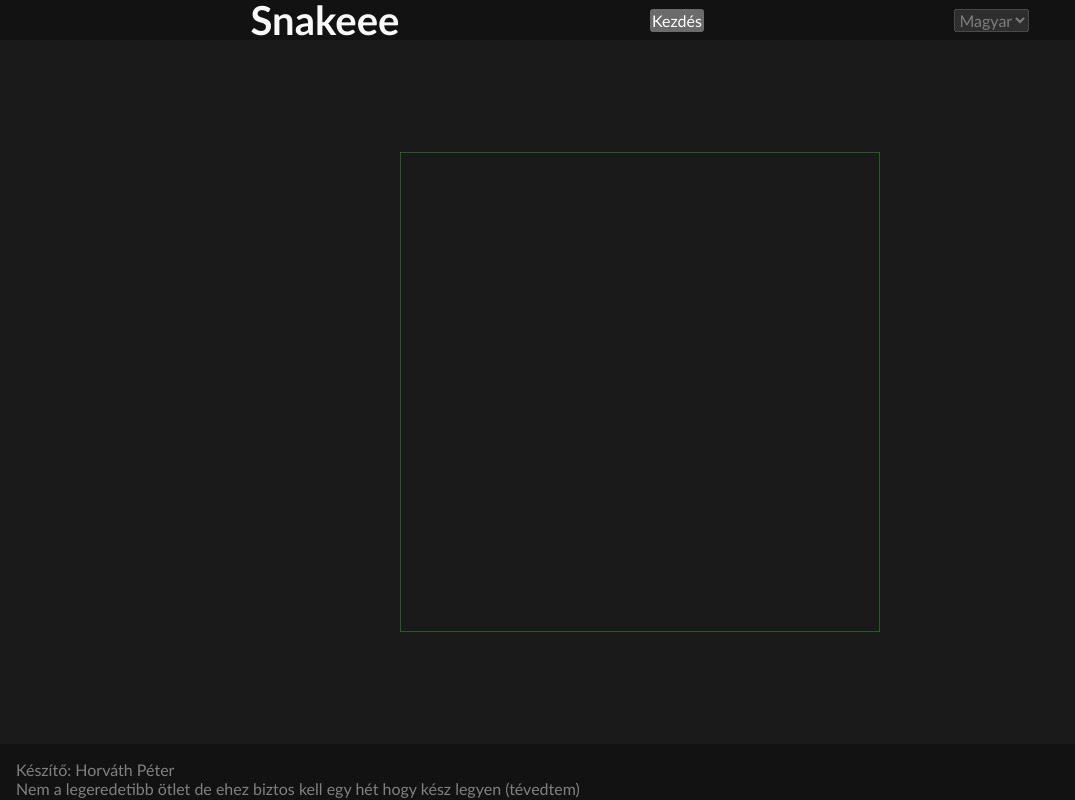
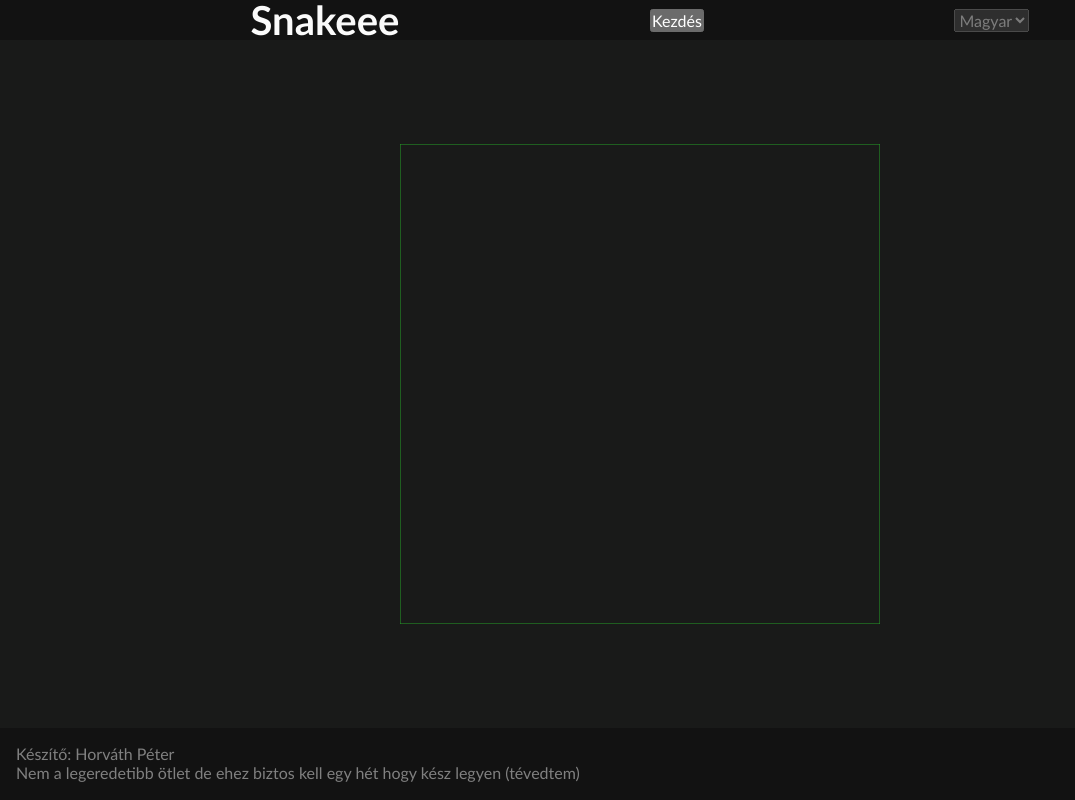
Before and after one commit to PetiDev/jobbSnakeWeb, a plain HTML site: page index.html in a window 1280 px wide. Shown: the whole page, without its empty margins (0-1075 px from the left). Drawn offline with Linux system fonts and the light colour scheme.

Commit message:
style: :art: bottom padding

```diff
--- a/style.css
+++ b/style.css
@@ -30,7 +30,7 @@ main{
     grid-template-rows:1fr;
     background-color: var(--clr-dark);
     padding: 1rem;
-    height: calc(100vh - 6rem);
+    height: calc(100vh - 7rem);
 }
 canvas{
     width: 480px;
```
